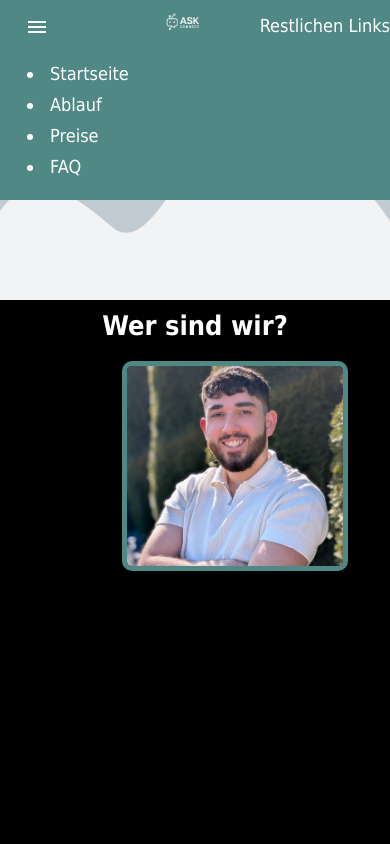
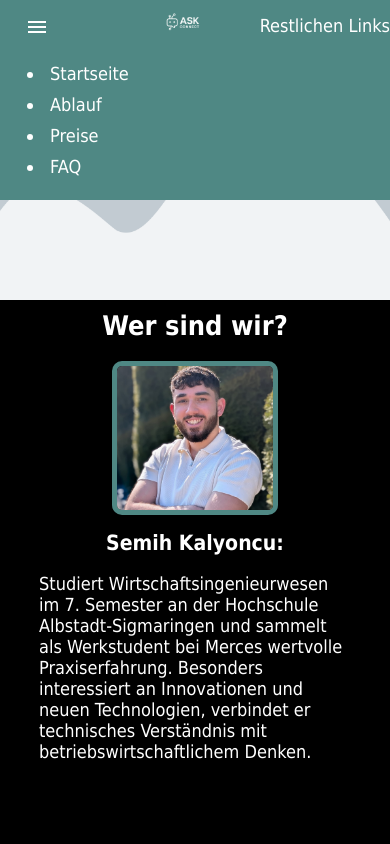
Before and after one commit to ale150104/AskConnectWebsite, an Angular app in the folder AskConnectWebsite/: page / in a window 390 px wide. Shown: the top 844 px of the page. Built offline with nearby package versions, Linux system fonts and the light colour scheme.

Commit message:
Home page responsive

```diff
--- a/AskConnectWebsite/src/app/home-component/home-component.css
+++ b/AskConnectWebsite/src/app/home-component/home-component.css
@@ -31,14 +31,60 @@
 }
 
 
-.presentationSection div{
+@media (max-width: 1023px)
+{
+    .presentationSection div {
+        display: flex;
+        align-items: center;
+        flex-direction: column;
+    }
+
+    .presentationSection div article {
+        width: 80%;
+        max-height: inherit;
+        padding: 10px;
+        display: flex;
+        flex-direction: column;
+        justify-content: space-between;
+        align-items: center;
+        row-gap: 15px;
+
+    }
+
+    .presentationSection div article img{
+        height: auto;
+        width: 50%;
+                max-width: 200px;
+        border-radius: 10px;
+        border: 5px solid var(--accent-color);
+    }
+
+    .presentationSection div article img {
+        order: 1;
+    }
+
+    .presentationSection div article div{
+        order: 3;
+    }
+
+
+    .paragraphSection article{
+        width: 80%;
+    }
+
+    .verticalLayout div article{
+        width: 90%;
+    }
+
+
+}
+
+@media (min-width: 1024px)
+{
+    .presentationSection > div{
         display: flex;
         justify-content: space-around;
-    flex-wrap: wrap;
         overflow: hidden;
-    max-height: calc(100% - 50px);
-    position: relative;
-
     }
 
     .presentationSection div article {
@@ -49,17 +95,36 @@
         justify-content: space-between;
         align-items:flex-start;
         column-gap: 15px;
+
     }
 
 
 
 
     .presentationSection div article img{
-    height: 200px;
-    width: auto;
+        height: auto;
+        width: 50%;
+        max-width: 200px;
         border-radius: 10px;
         border: 5px solid var(--accent-color);
     }
+
+
+    .paragraphSection article{
+        width: 33%;
+    }
+
+    .verticalLayout div article{
+        width: 40%;
+    }
+
+}
+
+.presentationSection div article div > *{
+    display: block;
+}
+
+
 
 .presentationSection div article h3{
     margin: 0;
@@ -77,12 +142,12 @@
 
 .paragraphSection{
     background-color: var(--accent-color);
+    height: fit-content;
 }
 
 
 .paragraphSection article{
     text-align: center;
-        width: 33%;
     font-weight: bolder;
     font-size: x-large;
     text-wrap: wrap;
@@ -96,7 +161,6 @@
 
 
 .verticalLayout div article{
-    width: 40%;
     padding: 30px !important;
     display: flex;
     flex-direction: column;
```
Also changed, not shown: AskConnectWebsite/src/app/home-component/home-component.html (+6 -1 lines). Lines whose indentation alone changed are shown as unchanged.
